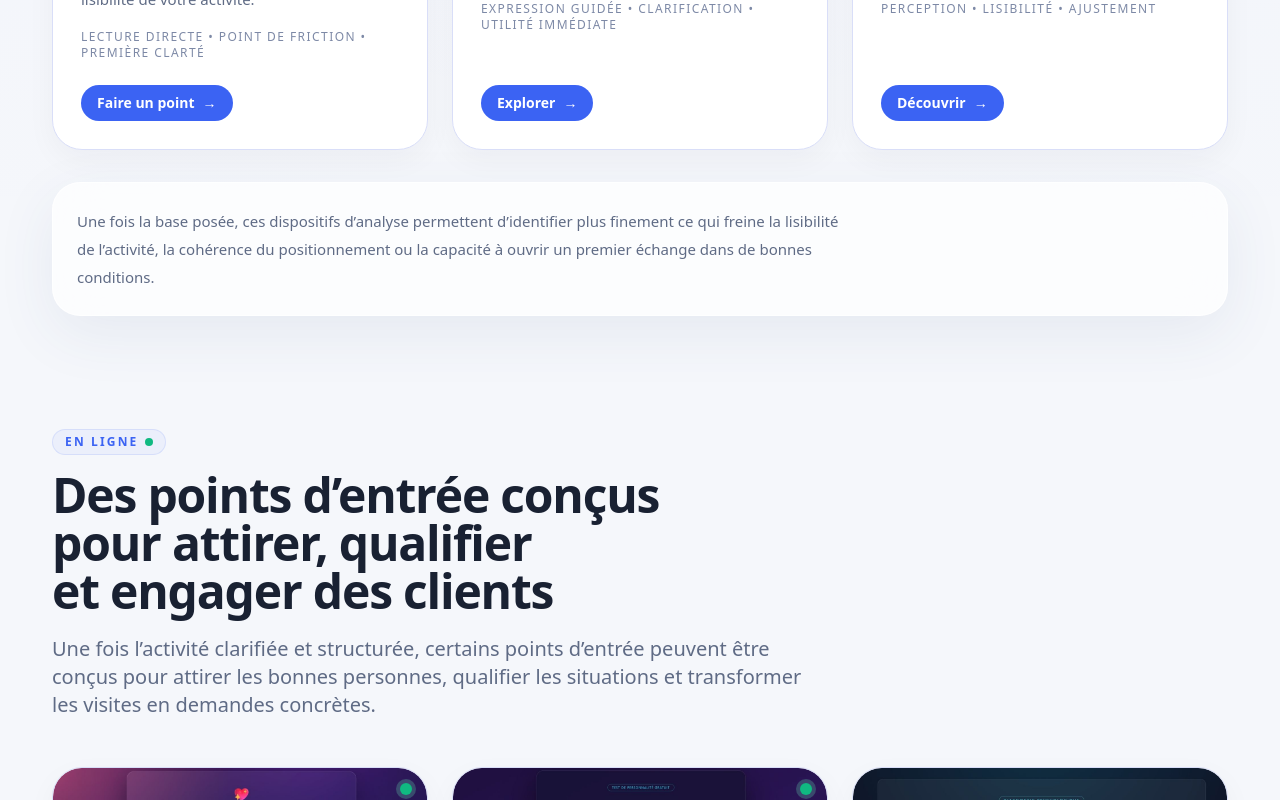
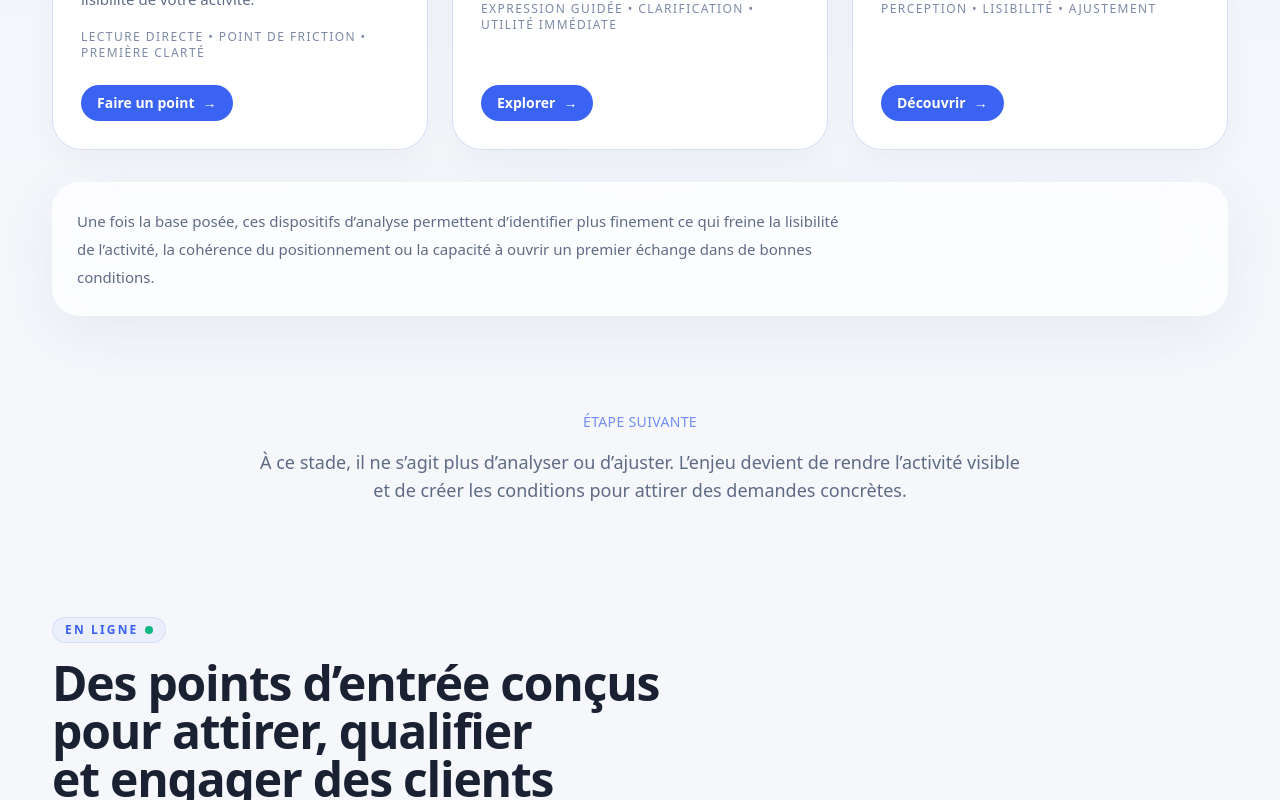
Before and after one commit to arnaudcrestey/portail-site-vitrine, a Next.js app: page /concepts in a window 1280 px wide. Shown: the part 2757-3557 px from the top of the page. Built offline with nearby package versions, Linux system fonts and the light colour scheme.

Commit message:
Update page.tsx

```diff
--- a/app/concepts/page.tsx
+++ b/app/concepts/page.tsx
@@ -136,6 +136,22 @@ export default function ConceptsPage() {
         </div>
       </section>
 
+      <section className="section-spacing pt-0">
+  <div className="container-layout">
+    <div className="mx-auto max-w-3xl text-center">
+      <p className="text-sm font-medium tracking-wide text-primary/70 uppercase">
+        Étape suivante
+      </p>
+
+      <p className="mt-4 text-base leading-relaxed text-muted-foreground sm:text-lg">
+        À ce stade, il ne s’agit plus d’analyser ou d’ajuster.
+        L’enjeu devient de rendre l’activité visible et de créer
+        les conditions pour attirer des demandes concrètes.
+      </p>
+    </div>
+  </div>
+</section>
+
       <section id="concepts-grid" className="section-spacing pt-4">
         <div className="container-layout">
           <SectionHeading
```
